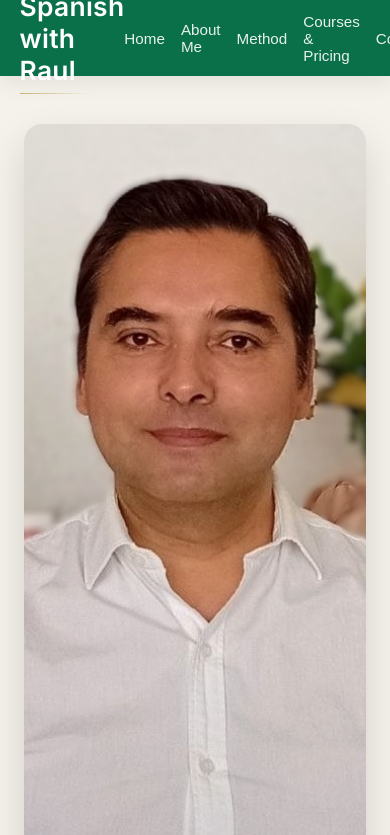
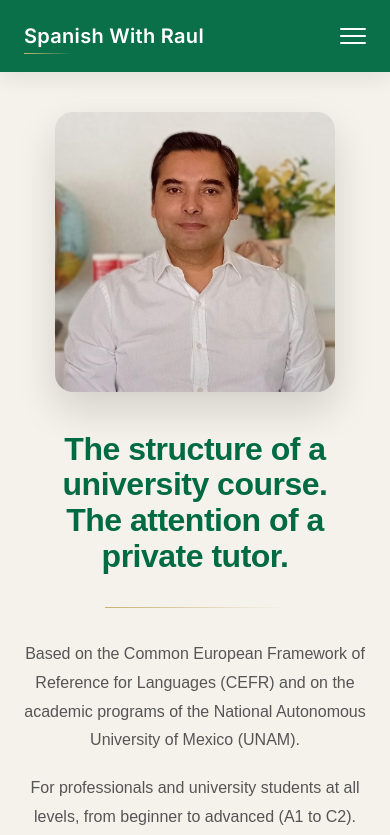
Before and after one commit to srasilva1910/SpanishWithRaul, a React (Vite) app: page / in a window 390 px wide. Shown: the top 835 px of the page. Built offline with nearby package versions, Linux system fonts and the light colour scheme.

Commit message:
navbar responsive

```diff
--- a/src/components/Hero/Hero.css
+++ b/src/components/Hero/Hero.css
@@ -126,3 +126,67 @@
     gap: 1rem;
   }
 }
+
+@media (max-width: 950px) {
+  .hero {
+    grid-template-columns: 1fr;
+    min-height: auto;
+    padding: 3rem 1.5rem 4rem;
+    gap: 2.5rem;
+    text-align: center;
+  }
+
+  .hero-image {
+    height: auto;
+    padding: 0;
+  }
+
+  .hero-image img {
+    max-width: 330px;
+    height: auto;
+    object-fit: cover;
+  }
+
+  .hero-content {
+    height: auto;
+    max-width: 650px;
+    padding: 0;
+    margin: 0 auto;
+    align-items: center;
+  }
+
+  .hero-content h1 {
+    font-size: clamp(2rem, 7vw, 2.8rem);
+    line-height: 1.12;
+  }
+
+  .hero-divider {
+    margin-left: auto;
+    margin-right: auto;
+  }
+
+  .hero-content p {
+    font-size: 1rem;
+  }
+}
+
+@media (max-width: 520px) {
+  .hero {
+    padding: 2.5rem 1.2rem 3.5rem;
+  }
+
+  .hero-image img {
+    max-width: 280px;
+  }
+
+  .hero-content h1 {
+    font-size: 2rem;
+  }
+
+  .hero-content button,
+  .cta-button {
+    width: 100%;
+    max-width: 320px;
+    text-align: center;
+  }
+}
--- a/src/components/Navbar/Navbar.css
+++ b/src/components/Navbar/Navbar.css
@@ -162,3 +162,108 @@
 
   background: linear-gradient(to right, #c8b273, transparent);
 }
+
+.menu-toggle {
+  display: none;
+  background: transparent;
+  border: none;
+  flex-direction: column;
+  gap: 5px;
+  padding: 0;
+  box-shadow: none;
+}
+
+.menu-toggle span {
+  width: 26px;
+  height: 2px;
+  background: white;
+  border-radius: 999px;
+  transition: all 0.3s ease;
+}
+
+.menu-toggle:hover {
+  transform: none;
+  box-shadow: none;
+}
+
+@media (max-width: 950px) {
+  .navbar {
+    height: 72px;
+    padding: 0 1.5rem;
+  }
+
+  .navbar h1 {
+    font-size: 1.25rem;
+  }
+
+  .navbar h1::after {
+    width: 50px;
+    bottom: -6px;
+  }
+
+  .menu-toggle {
+    display: flex;
+    z-index: 200;
+  }
+
+  .menu-toggle.active span:nth-child(1) {
+    transform: rotate(45deg) translate(5px, 5px);
+  }
+
+  .menu-toggle.active span:nth-child(2) {
+    opacity: 0;
+  }
+
+  .menu-toggle.active span:nth-child(3) {
+    transform: rotate(-45deg) translate(5px, -5px);
+  }
+
+  .navbar-right {
+    position: absolute;
+    top: 72px;
+    left: 0;
+    width: 100%;
+
+    background: rgba(0, 107, 67, 0.98);
+
+    flex-direction: column;
+    align-items: center;
+    gap: 1.5rem;
+
+    padding: 2rem 1.5rem;
+
+    opacity: 0;
+    visibility: hidden;
+    transform: translateY(-10px);
+
+    transition: all 0.3s ease;
+  }
+
+  .navbar-right.open {
+    opacity: 1;
+    visibility: visible;
+    transform: translateY(0);
+  }
+
+  .links {
+    flex-direction: column;
+    gap: 1.2rem;
+  }
+
+  .links a {
+    font-size: 1rem;
+  }
+
+  .language-dropdown {
+    margin-top: 0.5rem;
+  }
+
+  .language-menu {
+    right: 50%;
+    transform: translate(50%, 8px);
+  }
+
+  .language-dropdown:hover .language-menu {
+    transform: translate(50%, 0);
+  }
+}
--- a/src/components/Navbar/Navbar.jsx
+++ b/src/components/Navbar/Navbar.jsx
@@ -1,24 +1,47 @@
+import { useState } from "react";
 import { Link } from "react-router-dom";
 import "./Navbar.css";
 
 const Navbar = () => {
+  const [menuOpen, setMenuOpen] = useState(false);
+
+  const closeMenu = () => setMenuOpen(false);
+
   return (
     <nav className="navbar">
-      <h1>Spanish with Raul</h1>
+      <h1>Spanish With Raul</h1>
 
-      <div className="navbar-right">
+      <button
+        className={`menu-toggle ${menuOpen ? "active" : ""}`}
+        onClick={() => setMenuOpen(!menuOpen)}
+        aria-label="Toggle navigation menu"
+      >
+        <span></span>
+        <span></span>
+        <span></span>
+      </button>
+
+      <div className={`navbar-right ${menuOpen ? "open" : ""}`}>
         <div className="links">
-          <Link to="/">Home</Link>
-          <Link to="/about">About Me</Link>
-          <Link to="/method">Method</Link>
-          <Link to="/pricing">Courses & Pricing</Link>
-          <Link to="/contact">Contact</Link>
+          <Link to="/" onClick={closeMenu}>
+            Home
+          </Link>
+          <Link to="/about" onClick={closeMenu}>
+            About Me
+          </Link>
+          <Link to="/method" onClick={closeMenu}>
+            Method
+          </Link>
+          <Link to="/pricing" onClick={closeMenu}>
+            Courses & Pricing
+          </Link>
+          <Link to="/contact" onClick={closeMenu}>
+            Contact
+          </Link>
         </div>
 
         <div className="language-dropdown">
-          <button className="language-btn">
-            🇺🇸 EN <span>▾</span>
-          </button>
+          <button className="language-btn">🇺🇸 EN ▾</button>
 
           <div className="language-menu">
             <button>🇺🇸 EN</button>
```
